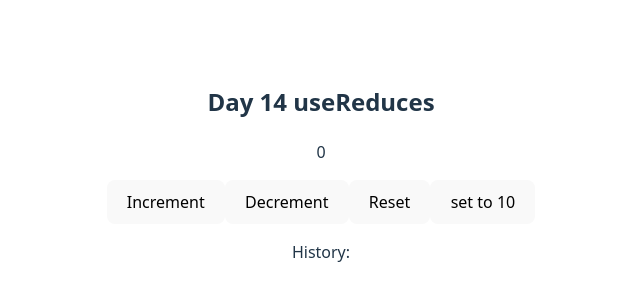
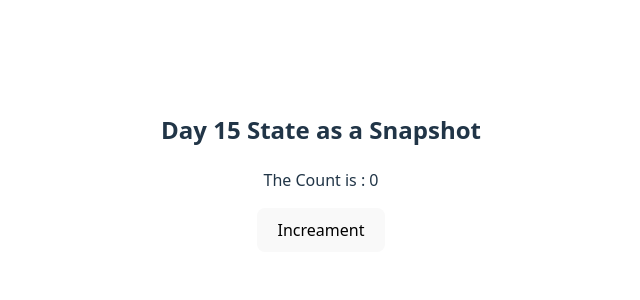
Before and after one commit to hunny345686/Learn-React-js, a React (Vite) app in the folder React-Basic/react-vite-day4/: page / in a window 1280 px wide. Shown: the part 228-528 px from the top of the page, without its empty margins (319-959 px from the left). Built offline with nearby package versions, Linux system fonts and the light colour scheme.

Commit message:
Learing - Learn about State as snapshot the Phases Like Trrigring->Rendring->Commiting

```diff
--- /dev/null
+++ b/React-Basic/react-vite-day4/src/day15.jsx
@@ -0,0 +1,42 @@
+import { useState } from "react";
+
+const Day15 = () => {
+  const [count, setCount] = useState(0);
+  /**
+   * 1 Phase => Trigger
+   * 2 Phase => Render
+   * 3 Phane => Commit
+   */
+  console.log("Render phase => Component Rendring with count", count);
+
+  const handleClik = () => {
+    // console.log("Count Increament Befor ", count);
+    // setCount(count + 1);
+    // console.log("Trigring Phase => After SetCount Count is", count);
+
+    setCount(count + 1);
+    console.log("After setCount(count + 1 ", count);
+
+    setCount(count + 5);
+    console.log("After setCount(count + 5 ", count);
+
+    setCount(count + 10);
+    console.log("After setCount(count + 10 ", count);
+
+    setTimeout(() => {
+      setCount(count + 15);
+      console.log("After 2min SetTimeout count is ", count);
+    }, 2000);
+  };
+  return (
+    <div>
+      <h2>Day 15 State as a Snapshot </h2>
+
+      <p>The Count is : {count}</p>
+
+      <button onClick={handleClik}>Increament</button>
+    </div>
+  );
+};
+
+export default Day15;
--- a/React-Basic/react-vite-day4/src/main.jsx
+++ b/React-Basic/react-vite-day4/src/main.jsx
@@ -12,6 +12,7 @@ import Day11 from "./day11.jsx";
 import Day12 from "./day12.jsx";
 import Day13 from "./day13.jsx";
 import Day14 from "./day14.jsx";
+import Day15 from "./day15.jsx";
 
 createRoot(document.getElementById("root")).render(
   <>
@@ -25,6 +26,7 @@ createRoot(document.getElementById("root")).render(
     {/* <Day11 /> */}
     {/* <Day12 /> */}
     {/* <Day13 /> */}
-    <Day14 />
+    {/* <Day14 /> */}
+    <Day15 />
   </>
 );
```
